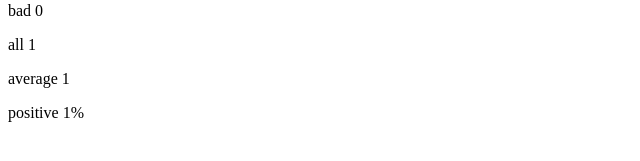
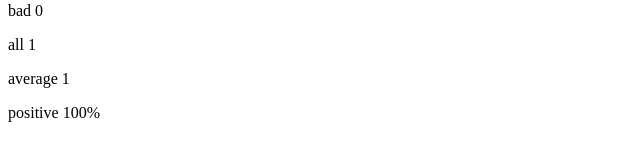
Before and after one commit to samly100405/fullstack_open, a React (Vite) app in the folder part1/: page / in a window 1280 px wide. Both pictures are taken after a click on the button "good". Shown: the part 247-408 px from the top of the page, without its empty margins (0-640 px from the left). Built offline with nearby package versions, Linux system fonts and the light colour scheme.

Commit message:
e 1.8 unicafe step 3

```diff
--- a/part1/src/App.jsx
+++ b/part1/src/App.jsx
@@ -1,12 +1,21 @@
 import { useState } from "react"
+
+const Statistics = ({ good, neutral, bad }) => {
+  const average = (good, neutral, bad) => (good - bad)/(good + neutral + bad)
+  const positive = (good, neutral, bad) => 100*good/(good + neutral + bad)
+
+  return (
+    <div className="statistics">
+      <p>average {average(good, neutral, bad)}</p>
+      <p>positive {positive(good, neutral, bad)}%</p>
+    </div>
+  )
+}
 
 const App = () => {
   const [good, setGood] = useState(0)
   const [neutral, setNeutral] = useState(0)
   const [bad, setBad] = useState(0)
-
-  const average = (good, neutral, bad) => (good - bad)/(good + neutral + bad)
-  const positive = (good, neutral, bad) => good/(good + neutral + bad)
 
   return (
     <div className="app">
@@ -21,8 +30,7 @@ const App = () => {
       <p>neutral {neutral}</p>
       <p>bad {bad}</p>
       <p>all {good + neutral + bad}</p>
-      { good + neutral + bad > 0 && <p>average {average(good, neutral, bad)}</p> }
-      { good + neutral + bad > 0 && <p>positive {positive(good, neutral, bad)}%</p> }
+      { good + neutral + bad > 0 && <Statistics good={good} neutral={neutral} bad={bad} /> }
     </div>
   )
 }
```
